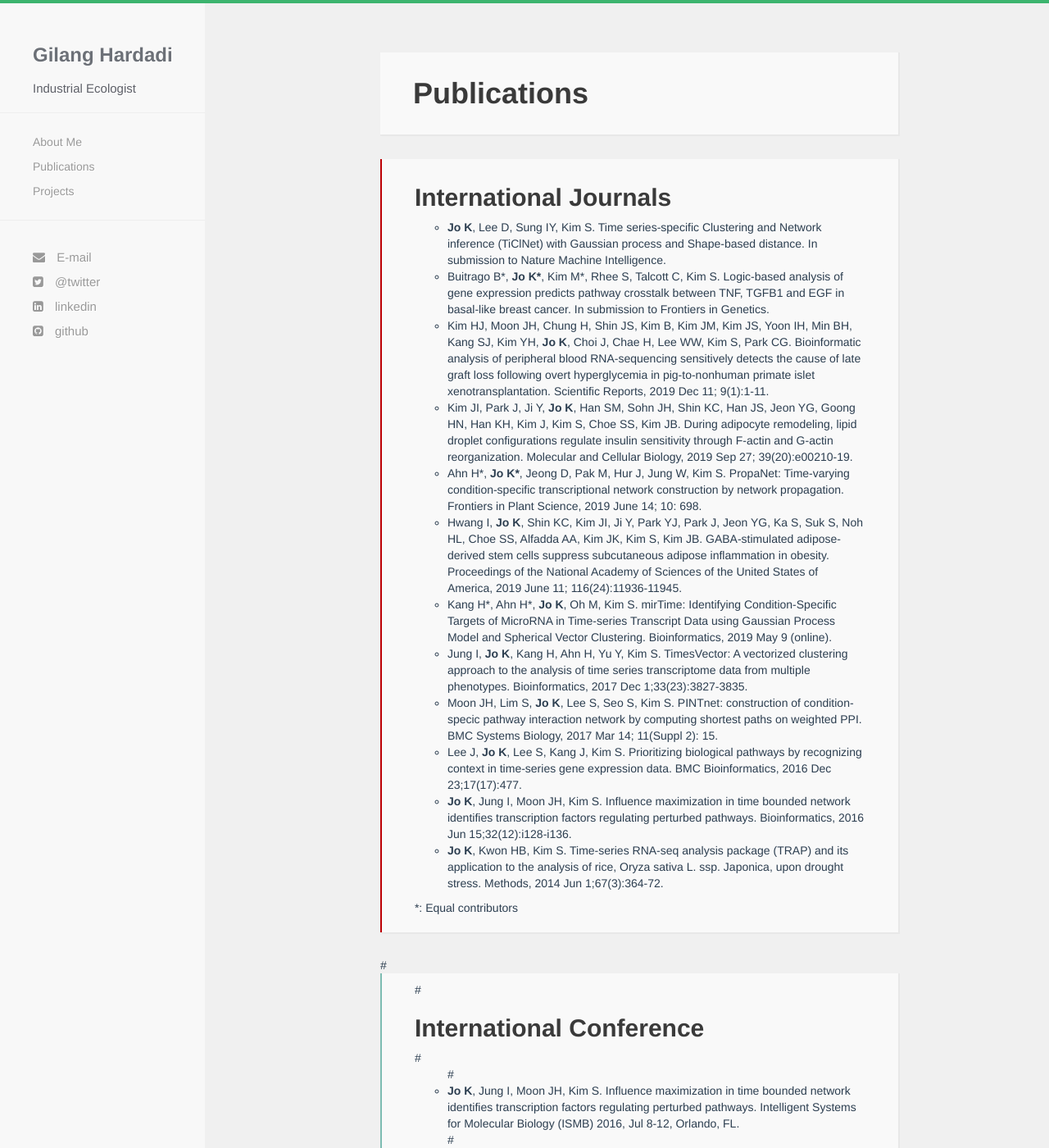
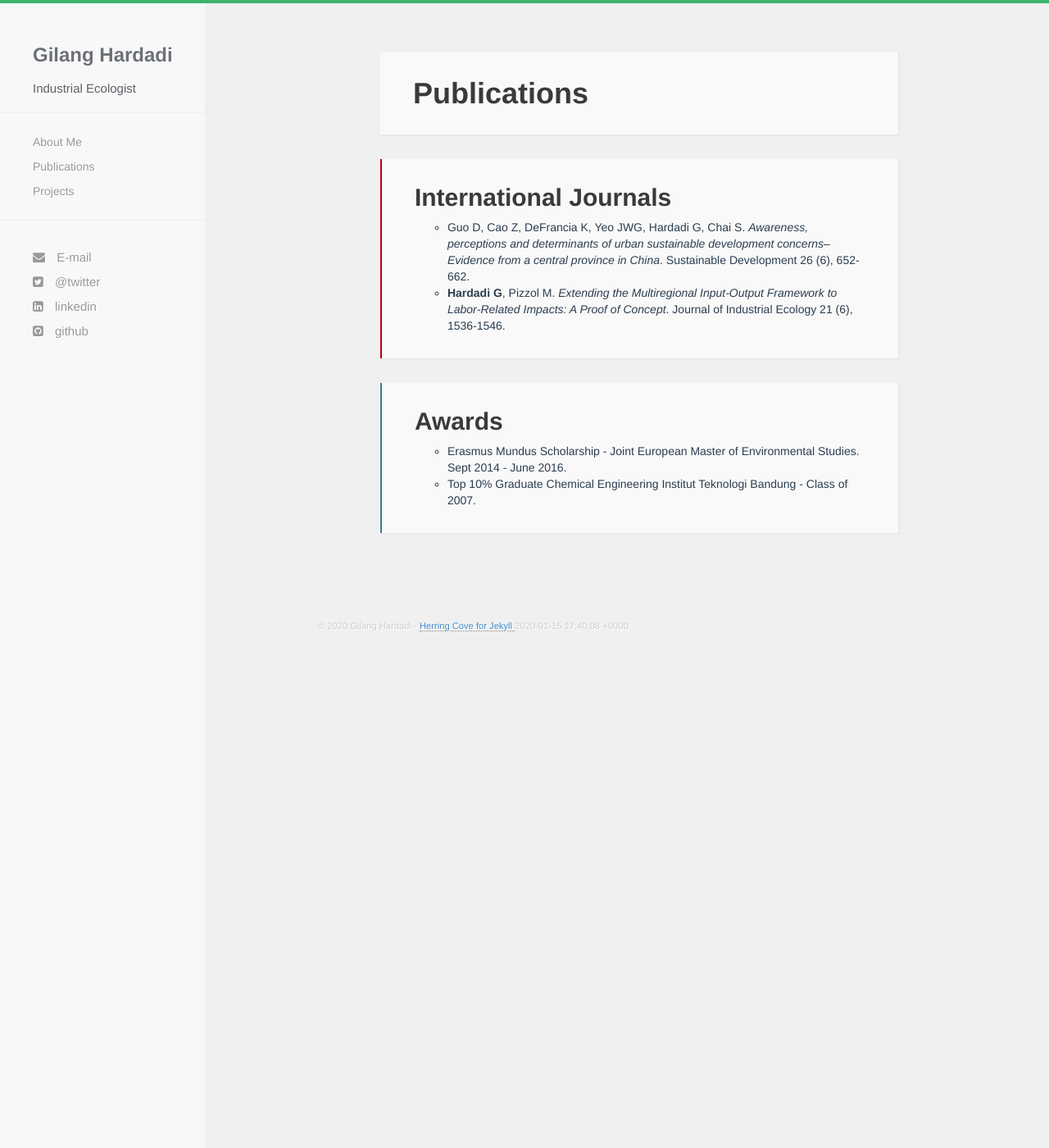
Before and after one commit to ghardadi/gilang.github.io, a Jekyll site: the page built from publications.html, in a window 1280 px wide and 1400 px high. Shown: the whole window at 82% size. Built offline with Jekyll 4.4.1, drawn with Linux system fonts in a browser that asks for light colours; nearby versions of some CDN libraries; some of the changed text lies outside the part shown.

Commit message:
Update publications.html

```diff
--- a/publications.html
+++ b/publications.html
@@ -9,43 +9,10 @@ title: Publications
     <div id="article" class="fashion">
       <h2>International Journals</h2>
   <ul class="dot">
-  <li><b>Jo K</b>, Lee D, Sung IY, Kim S. Time series-specific Clustering and Network inference (TiClNet) with Gaussian process and Shape-based distance. In submission to Nature Machine Intelligence.</li>
-  <li>Buitrago B*, <b>Jo K*</b>, Kim M*, Rhee S, Talcott C, Kim S. Logic-based analysis of gene expression predicts pathway crosstalk between TNF, TGFB1 and EGF in basal-like breast cancer. In submission to Frontiers in Genetics.</li>
-  <li>Kim HJ, Moon JH, Chung H, Shin JS, Kim B, Kim JM, Kim JS, Yoon IH, Min BH, Kang SJ, Kim YH, <b>Jo K</b>, Choi J, Chae H, Lee WW, Kim S, Park CG. Bioinformatic analysis of peripheral blood RNA-sequencing sensitively detects the cause of late graft loss following overt hyperglycemia in pig-to-nonhuman primate islet xenotransplantation. Scientific Reports, 2019 Dec 11; 9(1):1-11.</li>
-  <li>Kim JI, Park J, Ji Y, <b>Jo K</b>, Han SM, Sohn JH, Shin KC, Han JS, Jeon YG, Goong HN, Han KH, Kim J, Kim S, Choe SS, Kim JB. During adipocyte remodeling, lipid droplet configurations regulate insulin sensitivity through F-actin and G-actin reorganization. Molecular and Cellular Biology, 2019 Sep 27; 39(20):e00210-19.</li>
-  <li>Ahn H*, <b>Jo K*</b>, Jeong D, Pak M, Hur J, Jung W, Kim S. PropaNet: Time-varying condition-specific transcriptional network construction by network propagation. Frontiers in Plant Science, 2019 June 14; 10: 698.</li>
-  <li>Hwang I, <b>Jo K</b>, Shin KC, Kim JI, Ji Y, Park YJ, Park J, Jeon YG, Ka S, Suk S, Noh HL, Choe SS, Alfadda AA, Kim JK, Kim S, Kim JB. GABA-stimulated adipose-derived stem cells suppress subcutaneous adipose inflammation in obesity. Proceedings of the National Academy of Sciences of the United States of America, 2019 June 11; 116(24):11936-11945.</li>
-  <li>Kang H*, Ahn H*, <b>Jo K</b>, Oh M, Kim S. mirTime: Identifying Condition-Specific Targets of MicroRNA in Time-series Transcript Data using Gaussian Process Model and Spherical Vector Clustering. Bioinformatics, 2019 May 9 (online).</li>
-  <li>Jung I, <b>Jo K</b>, Kang H, Ahn H, Yu Y, Kim S. TimesVector: A vectorized clustering approach to the analysis of time series transcriptome data from multiple phenotypes. Bioinformatics, 2017 Dec 1;33(23):3827-3835.</li>
-  <li>Moon JH, Lim S, <b>Jo K</b>, Lee S, Seo S, Kim S. PINTnet: construction of condition-specic pathway interaction network by computing shortest paths on weighted PPI. BMC Systems Biology, 2017 Mar 14; 11(Suppl 2): 15.</li>
-  <li>Lee J, <b>Jo K</b>, Lee S, Kang J, Kim S. Prioritizing biological pathways by recognizing context in time-series gene expression data. BMC Bioinformatics, 2016 Dec 23;17(17):477.</li>
-  <li><b>Jo K</b>, Jung I, Moon JH, Kim S. Influence maximization in time bounded network identifies transcription factors regulating perturbed pathways. Bioinformatics, 2016 Jun 15;32(12):i128-i136.</li>
-  <li><b>Jo K</b>, Kwon HB, Kim S. Time-series RNA-seq analysis package (TRAP) and its application to the analysis of rice, Oryza sativa L. ssp. Japonica, upon drought stress. Methods, 2014 Jun 1;67(3):364-72.</li>
+  <li>Guo D, Cao Z, DeFrancia K, Yeo JWG, Hardadi G, Chai S. <i>Awareness, perceptions and determinants of urban sustainable development concerns–Evidence from a central province in China</i>. Sustainable Development 26 (6), 652-662.</li>
+  <li><b>Hardadi G</b>, Pizzol M. <i>Extending the Multiregional Input‐Output Framework to Labor‐Related Impacts: A Proof of Concept</i>. Journal of Industrial Ecology 21 (6), 1536-1546.</li>
   </ul>
-  *: Equal contributors
     </div>
-
- #   <div id="article"class="programming">
- #     <h2>International Conference</h2>
- # <ul class="dot">
- # <li><b>Jo K</b>, Jung I, Moon JH, Kim S. Influence maximization in time bounded network identifies transcription factors regulating perturbed pathways. Intelligent Systems for Molecular Biology (ISMB) 2016, Jul 8-12, Orlando, FL.</li>
- # <li>Kim HJ, Moon JH, Shin JS, Kim JS, Min BH, Kim JM, Kim YH, Lee WW, Kang BC, Kang SJ, Kim SJ, <b>Jo K</b>, Kim S, Park CG. A new bioinformatics analysis reveals intestinal infection as a possible cause of intrahepatic graft rejection in non-human primate porcine islet xenotransplantation. IPITA-IXA-CTS 2015, Nov 15-19, Melbourne, Australia</li>
- # </ul>
- #   </div>
-
- #   <div id="article"class="tech">
- #     <h2>Domestic Journal</h2>
- # <ul class="dot">
- # <li><b>조겨리</b>, 김선. 네트워크를 이용한 시계열 유전체 분석 기법의 연구 동향. 정보과학회지, Vol.32, No. 10, 2014. 10., pp22-27.</li>
- # </ul>
- #   </div>
-
- #   <div id="article"class="misc">
- #     <h2>Domestic Conference</h2>
- # <ul class="dot">
- # <li>Korean Society for Bioinformatics and Systems Biology BIOINFO 2015, Oct 23.</li>
- # </ul>
- #   </div>
 
     <div id="article"class="podcasts">
       <h2>Awards</h2>
```
